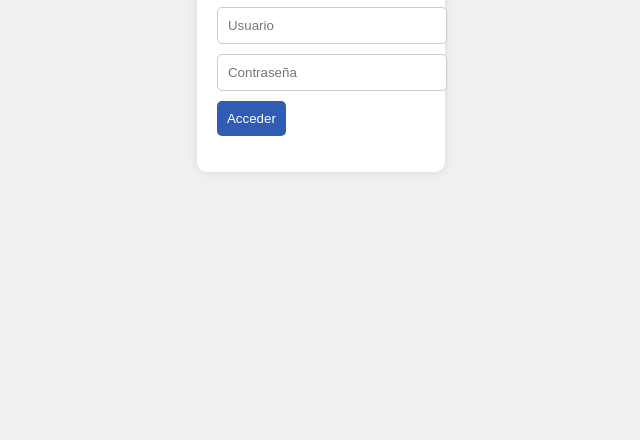
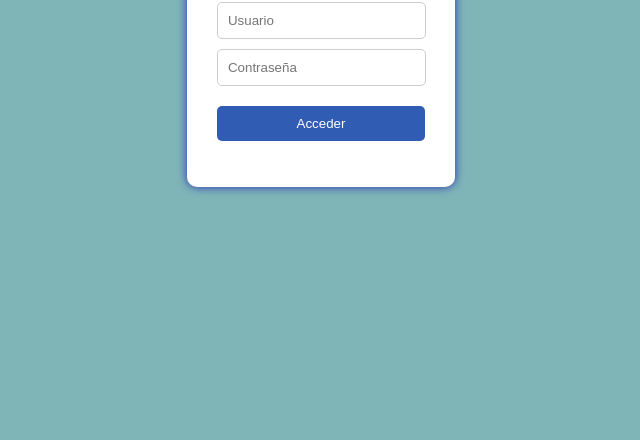
Before and after one commit to Javiersusin/1aWEBsistInf, a plain HTML site: page frontend/index.html in a window 1280 px wide. Shown: the part 360-800 px from the top of the page, without its empty margins (319-959 px from the left). Drawn offline with Linux system fonts and the light colour scheme.

Commit message:
Actualización

```diff
--- a/frontend/index.html
+++ b/frontend/index.html
@@ -3,22 +3,24 @@
 <head>
     <meta charset="UTF-8">
     <meta name="viewport" content="width=device-width, initial-scale=1.0">
-    <title>Inicio de Sesión</title>
+    <title>Inicio de Sesión - BiteFinder</title>
     <link rel="stylesheet" href="styles.css">
+    <link rel="icon" href="img/favicon.png" type="image/x-icon">
+
 </head>
 <body>
     <div class="container">
         <h1>Iniciar Sesión</h1>
-        <form id="loginForm">
+        <form id="INICIO_SESION">
             <input type="text" id="username" placeholder="Usuario" required />
             <input type="password" id="password" placeholder="Contraseña" required />
-            <button type="submit">Acceder</button>
+            <button class="boton" type="submit">Acceder</button>
         </form>
         <p id="responseMessage"></p>
     </div>
 
     <script>
-        const form = document.getElementById('loginForm');
+        const form = document.getElementById('INICIO_SESION');
         form.addEventListener('submit', async (e) => {
             e.preventDefault();
             const username = document.getElementById('username').value;
--- a/frontend/styles.css
+++ b/frontend/styles.css
@@ -1,6 +1,6 @@
 body {
   font-family: Arial, sans-serif;
-  background-color: #f0f0f0;
+  background-color: #7fb5b7;
   display: flex;
   justify-content: center;
   align-items: center;
@@ -10,27 +10,30 @@ body {
 
 .container {
   background-color: white;
-  padding: 20px;
+  padding: 30px;
   border-radius: 10px;
-  box-shadow: 0 0 10px rgba(0, 0, 0, 0.1);
+  box-shadow: 0 0 10px rgb(38, 48, 182);
+  text-align: center; /* Para centrar el texto dentro del contenedor */
 }
 
 input {
   display: block;
-  width: 100%;
-  margin-bottom: 10px;
+  width: 90%;
+  margin: 10px auto; /* Centra los inputs dentro del formulario */
   padding: 10px;
   border: 1px solid #ccc;
   border-radius: 5px;
 }
 
 button {
+  width: 100%; /* Hace que el botón ocupe todo el ancho del formulario */
   padding: 10px;
   background-color: #305cb4;
   color: white;
   border: none;
   border-radius: 5px;
   cursor: pointer;
+  margin-top: 10px; /* Añade un margen para separar el botón del resto de los inputs */
 }
 
 button:hover {
```
Also changed, not shown: frontend/img/favicon.png (added).
